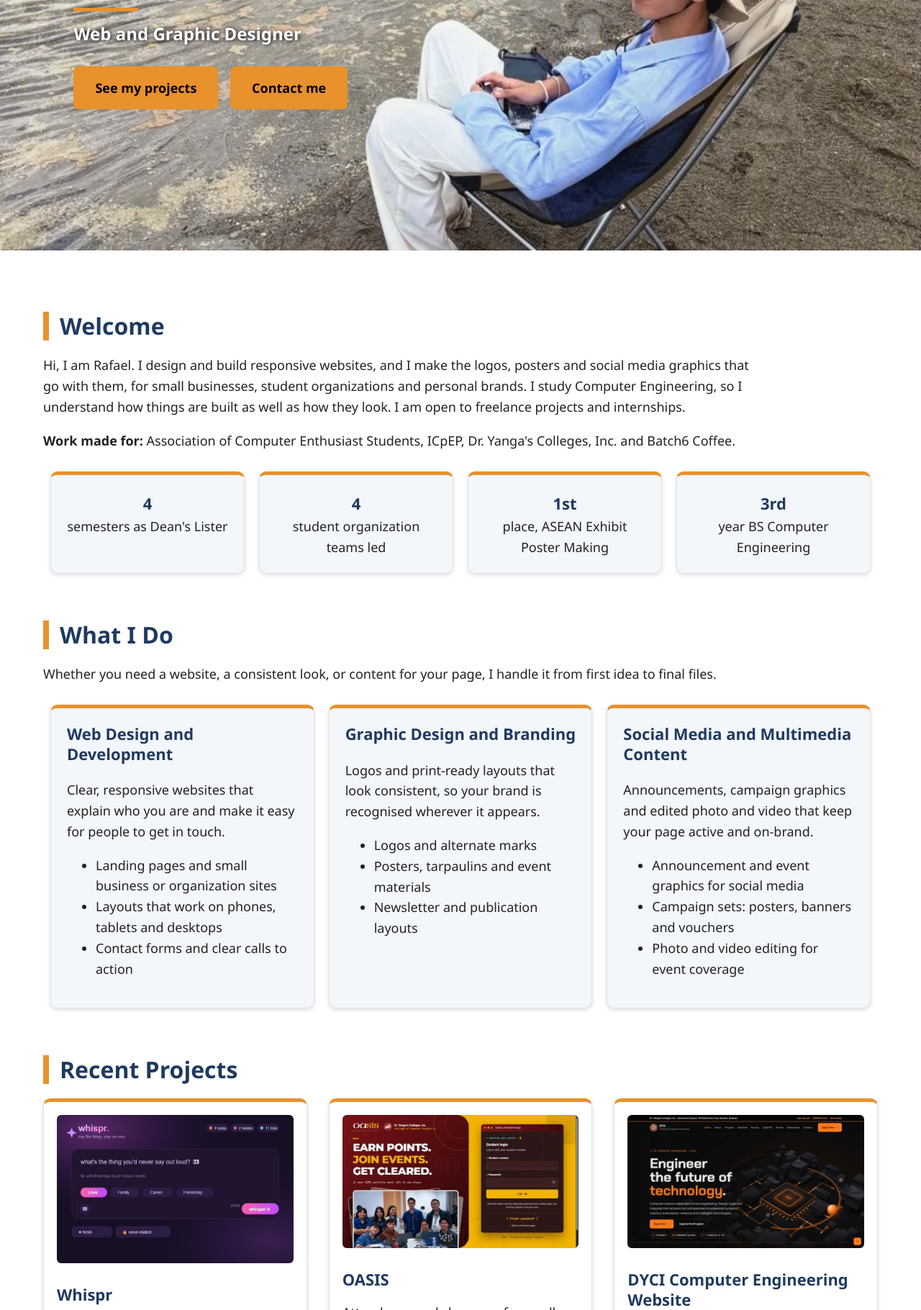
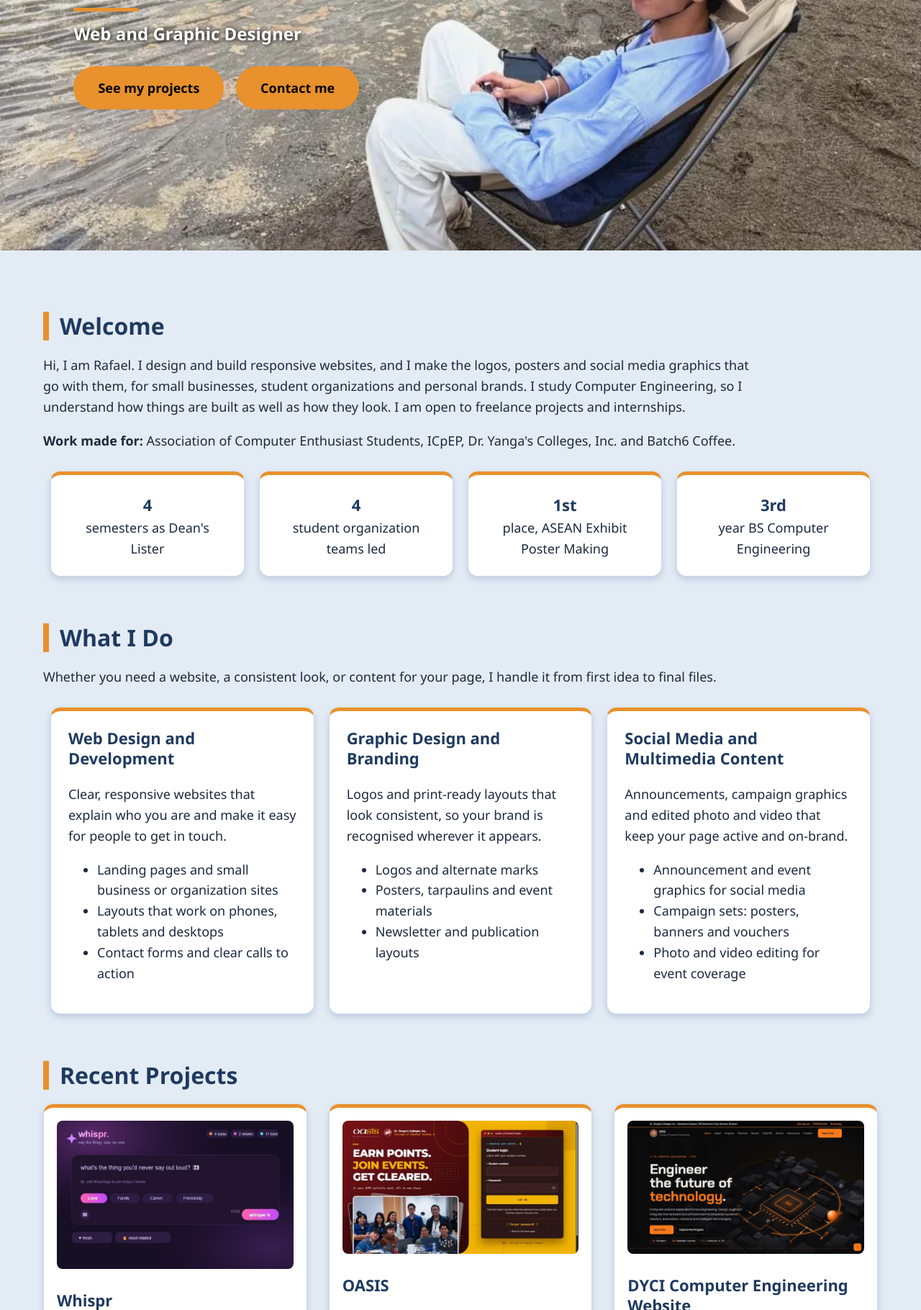
Before and after one commit to seveii/FLOAT-PORTFOLIO, a PHP site: page / in a window 1280 px wide. Shown: the part 410-2230 px from the top of the page at 72% size. Run offline with PHP 8.4, Linux system fonts and the light colour scheme.

Commit message:
Soft blue page background with white cards, rounder corners and pill buttons
No more white page: the background is a soft blue, cards and boxes are white with a deeper
shadow so they stand out, and the buttons are pill-shaped. Lecture CSS only.

Co-Authored-By: Claude Sonnet 5.5 <noreply@anthropic.com>

```diff
--- a/style.css
+++ b/style.css
@@ -13,8 +13,8 @@ body {
   font-size: 18px;       /* mas malaki kesa sa dati, para madaling basahin */
   line-height: 1.6;      /* maluwag yung pagitan ng mga linya */
   margin: 0;
-  color: #222222;
-  background-color: white;
+  color: #1c2a3d;
+  background-color: #e3ebf5;
 }
 
 img {
@@ -129,8 +129,8 @@ h2 {
   text-decoration: none;
   font-weight: bold;
   border: 2px solid #e8912d;
-  border-radius: 8px;
-  padding: 14px 28px;
+  border-radius: 30px;
+  padding: 14px 32px;
   margin: 0 12px 12px 0;
 }
 
@@ -182,12 +182,12 @@ h2 {
 /* Rounded corners (border-radius) at manipis na anino (box-shadow) para mas modern tingnan */
 .box {
   flex: 1;                       /* pantay-pantay yung lapad ng bawat box */
-  background-color: #f3f6fa;     /* light blue-gray */
-  border: 1px solid #dfe5ec;
+  background-color: white;       /* puti, para lumutang sa blue na background */
+  border: 1px solid #cfdae8;
   border-top: 5px solid #e8912d; /* orange na linya sa taas ng box */
-  border-radius: 10px;
-  box-shadow: 0 2px 6px #dddddd;
-  padding: 22px;
+  border-radius: 14px;
+  box-shadow: 0 4px 10px #bccbdd;
+  padding: 24px;
   margin: 10px;
 }
 
@@ -214,16 +214,16 @@ h2 {
 
 .card {
   background-color: white;
-  border: 1px solid #dfe5ec;
+  border: 1px solid #cfdae8;
   border-top: 5px solid #e8912d;
-  border-radius: 10px;
-  box-shadow: 0 2px 6px #dddddd;
+  border-radius: 14px;
+  box-shadow: 0 4px 10px #bccbdd;
   padding: 18px;
 }
 
 .card img {
   width: 100%;
-  border-radius: 6px;
+  border-radius: 8px;
 }
 
 .card h3 {
```
Also changed, not shown: other parts of style.css (+26 -24 lines).
